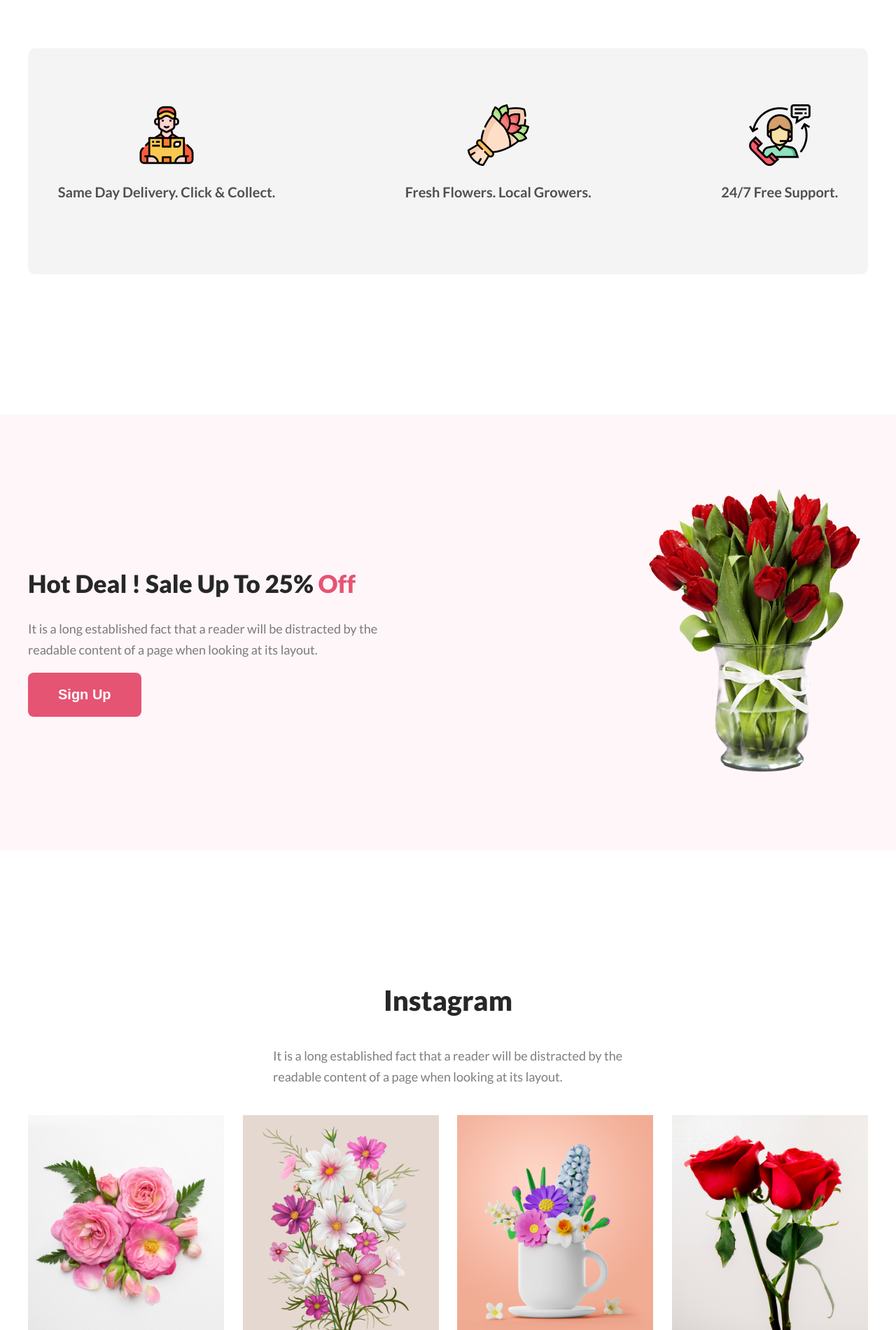
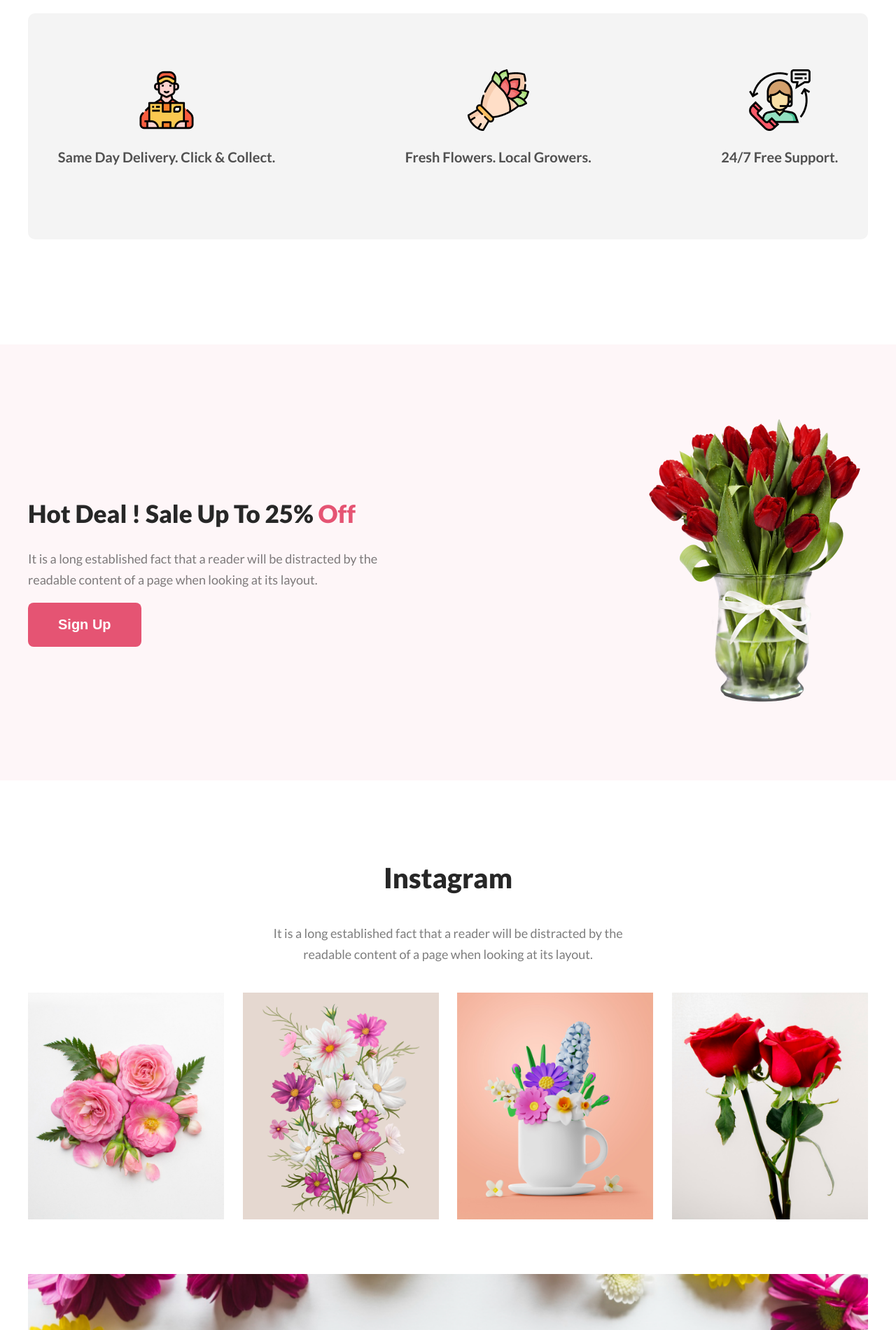
Before and after one commit to Mdforidulislam/flower-shop-assig-copy, a plain HTML site: page index.html in a window 1280 px wide. Shown: the part 2692-4592 px from the top of the page at 70% size. Drawn offline with Linux system fonts and the light colour scheme.

Commit message:
complate revistion

```diff
--- a/style.css
+++ b/style.css
@@ -136,10 +136,11 @@ body {
     text-align: left;
     margin-left: 0px;
     padding-bottom: 30px;
+    margin-bottom: 12px;
 }
   /* Flower delivery section design */
   .flower-delivery-main {
-    padding: 100px 0;
+    padding: 50px 0;
   }
 
   .delivery-container {
@@ -205,7 +206,7 @@ body {
     justify-content: space-between;
   }
   .instragram-main {
-    padding: 100px 0;
+    padding: 25px 0;
   }
 
   .instragram-container {
@@ -227,6 +228,7 @@ body {
     line-height: 30px;
     max-width: 500px;
     margin: auto;
+    text-align: center;
   }
   .instragram-images img {
     width: 280px;
@@ -287,7 +289,7 @@ body {
   .footer-main {
     background-color: #111010;
     color: #fff;
-    padding: 50px 0;
+    padding: 120px 0;
     text-align: center;
   }
 
```
